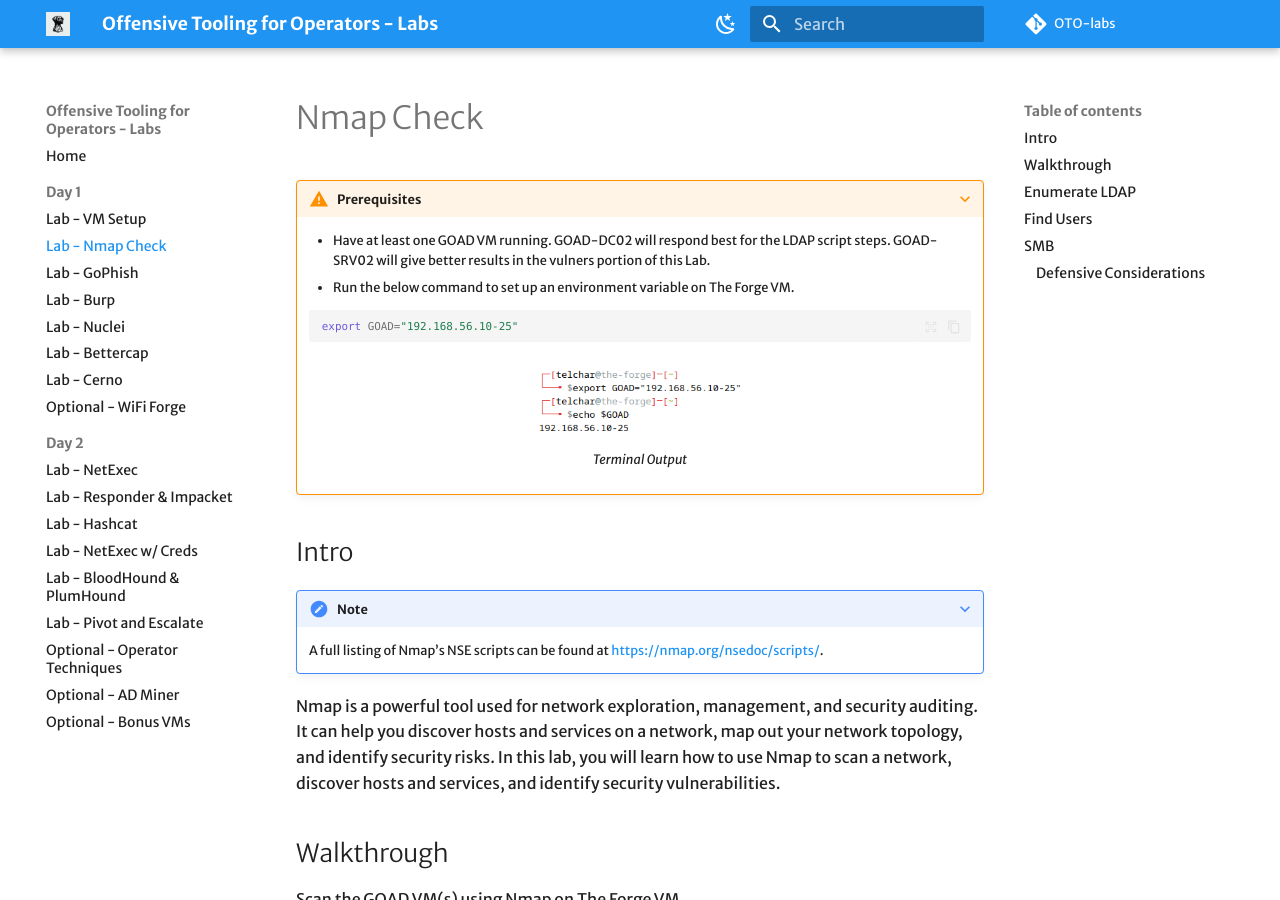
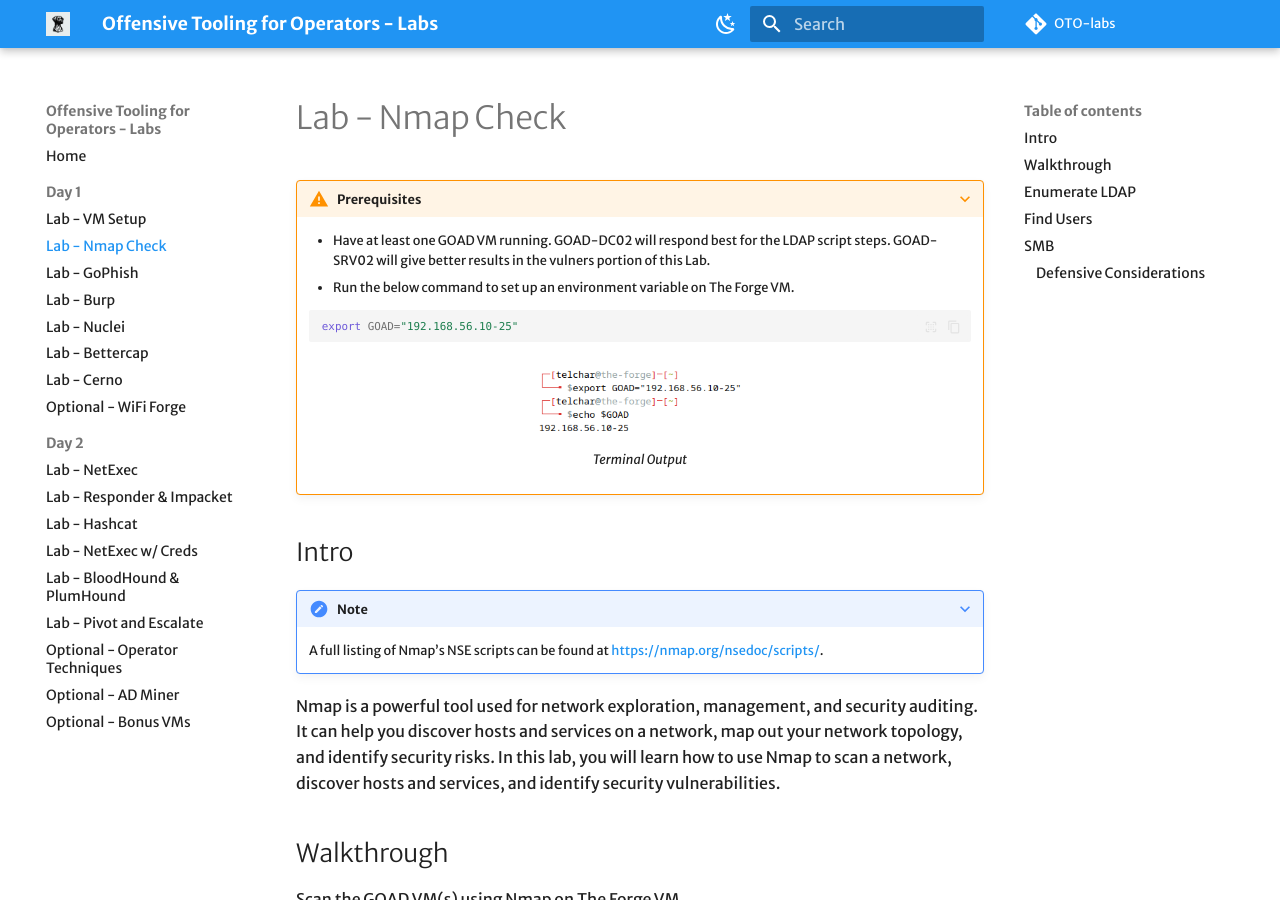
Before and after one commit to ridgebackinfosec/OTO-labs, an MkDocs documentation site: the page built from docs/labs/nmap-check/index.md, in a window 1280 px wide and 900 px high. Built offline with MkDocs 1.6.1 and Material for MkDocs 9.7.7, drawn with Linux system fonts in a browser that asks for light colours; some web fonts are replaced; comment, search, counter and statistics services are not loaded.

Commit message:
add documentation comments and fix minor content gaps
- aliases.sh: add file header and per-alias comments explaining purpose and usage
- lab_essential_tools.sh: explain why Responder uses sudo pip (must run as root)
- vm-setup/index.md: fix meaningless 'Untitled' image alt-text
- nmap-check/index.md: standardize title to '# Lab - Nmap Check'

```diff
--- a/docs/labs/nmap-check/index.md
+++ b/docs/labs/nmap-check/index.md
@@ -1,4 +1,4 @@
-# Nmap Check
+# Lab - Nmap Check
 
 ???+ warning "Prerequisites"
     - Have at least one GOAD VM running. GOAD-DC02 will respond best for the LDAP script steps. GOAD-SRV02 will give better results in the vulners portion of this Lab.
```
Also changed, not shown: docs/labs/vm-setup/index.md (+1 -1 lines), 2 other files.
